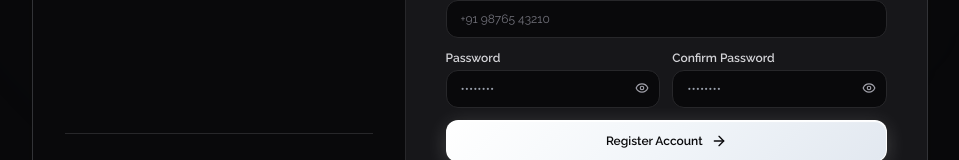
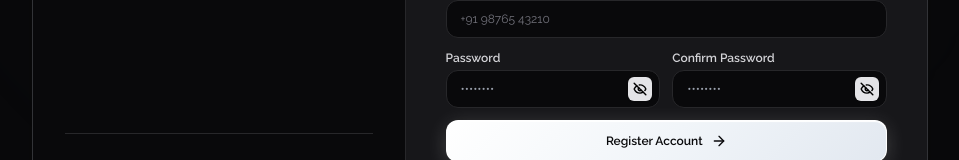
Before and after one commit to ramanan-sethuraman/Tenlea, a React (Vite) app in the folder frontend/: page /register in a window 1280 px wide. Shown: the part 493-653 px from the top of the page, without its empty margins (160-1119 px from the left). Built offline with nearby package versions, Linux system fonts and the light colour scheme; no server answers; a web font is replaced by a local one.

Commit message:
fix(ui): solid black eye toggle without blinking; open eye when opened, slashed eye when closed

```diff
--- a/frontend/src/index.css
+++ b/frontend/src/index.css
@@ -41,6 +41,15 @@
     textarea {
       font-size: 16px !important;
     }
+  }
+
+  /* Suppress browser native password reveal and clear buttons to prevent blinking and duplicate icons */
+  input::-ms-reveal,
+  input::-ms-clear {
+    display: none !important;
+    width: 0 !important;
+    height: 0 !important;
+    pointer-events: none !important;
   }
 }
 
--- a/frontend/src/pages/AgreementGeneratorPage.jsx
+++ b/frontend/src/pages/AgreementGeneratorPage.jsx
@@ -1249,7 +1249,7 @@ Verified Reference: ${agreementRef}
                     </>
                   ) : (
                     <>
-                      <Eye className="w-4 h-4 text-emerald-400 animate-pulse" />
+                      <Eye className="w-4 h-4 text-emerald-400" />
                       <span>Open Agreement</span>
                     </>
                   )}
@@ -1288,7 +1288,7 @@ Verified Reference: ${agreementRef}
                   }}
                   className="inline-flex items-center gap-2 px-5 py-2.5 rounded-xl bg-zinc-900 border border-zinc-700 hover:border-emerald-500/50 text-white font-bold text-xs transition-all shadow-lg hover:bg-zinc-800 cursor-pointer"
                 >
-                  <Eye className="w-4 h-4 text-emerald-400 animate-pulse" />
+                  <Eye className="w-4 h-4 text-emerald-400" />
                   <span>Open Agreement</span>
                 </button>
               </div>
--- a/frontend/src/pages/LoginPage.jsx
+++ b/frontend/src/pages/LoginPage.jsx
@@ -266,19 +266,19 @@ export const LoginPage = () => {
                   placeholder="••••••••"
                   value={password}
                   onChange={(e) => setPassword(e.target.value)}
-                  className="w-full pl-10 pr-11 py-3 rounded-xl bg-zinc-950 border border-zinc-800 text-white placeholder-zinc-500 focus:outline-none focus:border-zinc-500 text-xs"
+                  className="w-full pl-10 pr-12 py-3 rounded-xl bg-zinc-950 border border-zinc-800 text-white placeholder-zinc-500 focus:outline-none focus:border-zinc-500 text-xs"
                 />
                 <button
                   type="button"
                   onClick={() => setShowPassword(!showPassword)}
-                  className="absolute right-3.5 top-3.5 w-4 h-4 flex items-center justify-center text-zinc-400 hover:text-white transition-colors cursor-pointer focus:outline-none"
-                  aria-label={showPassword ? 'Hide password' : 'Show password'}
-                  title={showPassword ? 'Hide password' : 'Show password'}
+                  className="absolute right-2.5 top-1/2 -translate-y-1/2 w-7 h-7 rounded-lg bg-zinc-200 hover:bg-white text-black flex items-center justify-center cursor-pointer select-none shadow-sm focus:outline-none transition-none"
+                  aria-label={showPassword ? 'Password is open' : 'Password is closed'}
+                  title={showPassword ? 'Password is open' : 'Password is closed'}
                 >
                   {showPassword ? (
-                    <EyeOff className="w-4 h-4" />
+                    <Eye className="w-4 h-4 text-black stroke-[2.4]" />
                   ) : (
-                    <Eye className="w-4 h-4" />
+                    <EyeOff className="w-4 h-4 text-black stroke-[2.4]" />
                   )}
                 </button>
               </div>
--- a/frontend/src/pages/RegisterPage.jsx
+++ b/frontend/src/pages/RegisterPage.jsx
@@ -232,19 +232,19 @@ export const RegisterPage = () => {
                     placeholder="••••••••"
                     value={password}
                     onChange={(e) => setPassword(e.target.value)}
-                    className="w-full pl-3.5 pr-9 py-2.5 rounded-xl bg-zinc-950 border border-zinc-800 text-white text-xs focus:outline-none focus:border-zinc-500"
+                    className="w-full pl-3.5 pr-10 py-2.5 rounded-xl bg-zinc-950 border border-zinc-800 text-white text-xs focus:outline-none focus:border-zinc-500"
                   />
                   <button
                     type="button"
                     onClick={() => setShowPassword(!showPassword)}
-                    className="absolute right-2.5 top-2.5 w-4 h-4 flex items-center justify-center text-zinc-400 hover:text-white transition-colors cursor-pointer focus:outline-none"
-                    aria-label={showPassword ? 'Hide password' : 'Show password'}
-                    title={showPassword ? 'Hide password' : 'Show password'}
+                    className="absolute right-2 top-1/2 -translate-y-1/2 w-6 h-6 rounded-md bg-zinc-200 hover:bg-white text-black flex items-center justify-center cursor-pointer select-none shadow-sm focus:outline-none transition-none"
+                    aria-label={showPassword ? 'Password is open' : 'Password is closed'}
+                    title={showPassword ? 'Password is open' : 'Password is closed'}
                   >
                     {showPassword ? (
-                      <EyeOff className="w-3.5 h-3.5" />
+                      <Eye className="w-3.5 h-3.5 text-black stroke-[2.4]" />
                     ) : (
-                      <Eye className="w-3.5 h-3.5" />
+                      <EyeOff className="w-3.5 h-3.5 text-black stroke-[2.4]" />
                     )}
                   </button>
                 </div>
@@ -258,19 +258,19 @@ export const RegisterPage = () => {
                     placeholder="••••••••"
                     value={confirmPassword}
                     onChange={(e) => setConfirmPassword(e.target.value)}
-                    className="w-full pl-3.5 pr-9 py-2.5 rounded-xl bg-zinc-950 border border-zinc-800 text-white text-xs focus:outline-none focus:border-zinc-500"
+                    className="w-full pl-3.5 pr-10 py-2.5 rounded-xl bg-zinc-950 border border-zinc-800 text-white text-xs focus:outline-none focus:border-zinc-500"
                   />
                   <button
                     type="button"
                     onClick={() => setShowConfirmPassword(!showConfirmPassword)}
-                    className="absolute right-2.5 top-2.5 w-4 h-4 flex items-center justify-center text-zinc-400 hover:text-white transition-colors cursor-pointer focus:outline-none"
-                    aria-label={showConfirmPassword ? 'Hide password' : 'Show password'}
-                    title={showConfirmPassword ? 'Hide password' : 'Show password'}
+                    className="absolute right-2 top-1/2 -translate-y-1/2 w-6 h-6 rounded-md bg-zinc-200 hover:bg-white text-black flex items-center justify-center cursor-pointer select-none shadow-sm focus:outline-none transition-none"
+                    aria-label={showConfirmPassword ? 'Password is open' : 'Password is closed'}
+                    title={showConfirmPassword ? 'Password is open' : 'Password is closed'}
                   >
                     {showConfirmPassword ? (
-                      <EyeOff className="w-3.5 h-3.5" />
+                      <Eye className="w-3.5 h-3.5 text-black stroke-[2.4]" />
                     ) : (
-                      <Eye className="w-3.5 h-3.5" />
+                      <EyeOff className="w-3.5 h-3.5 text-black stroke-[2.4]" />
                     )}
                   </button>
                 </div>
```
